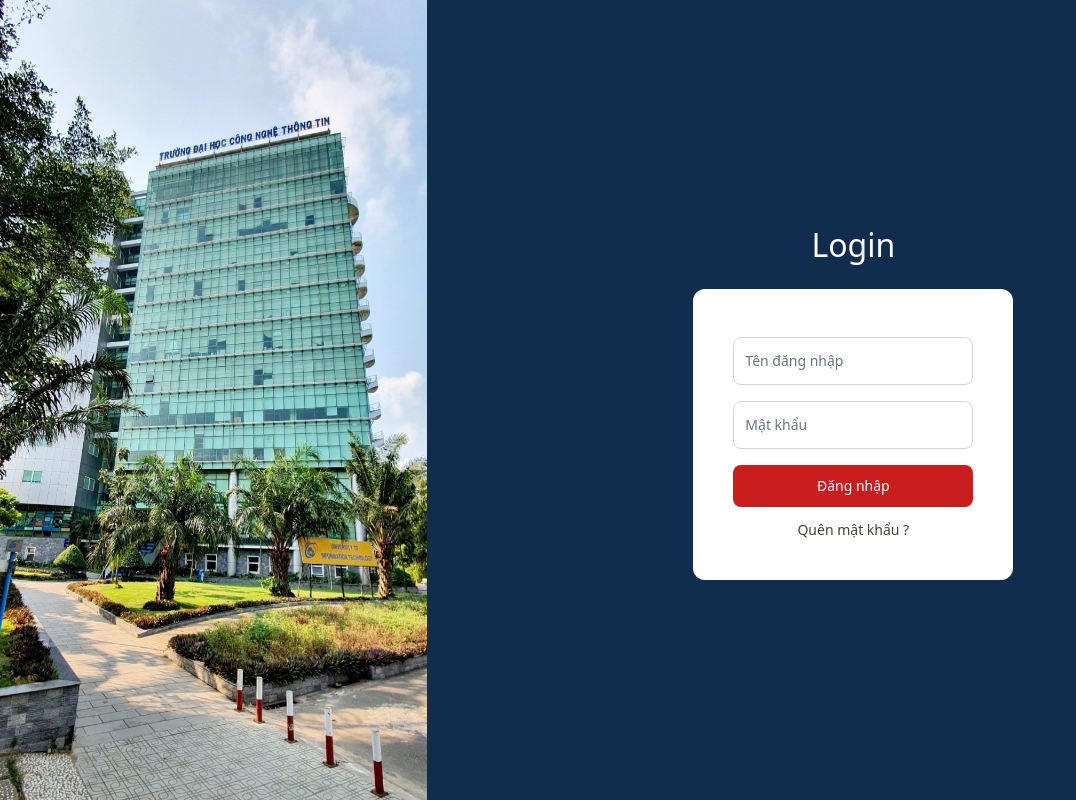
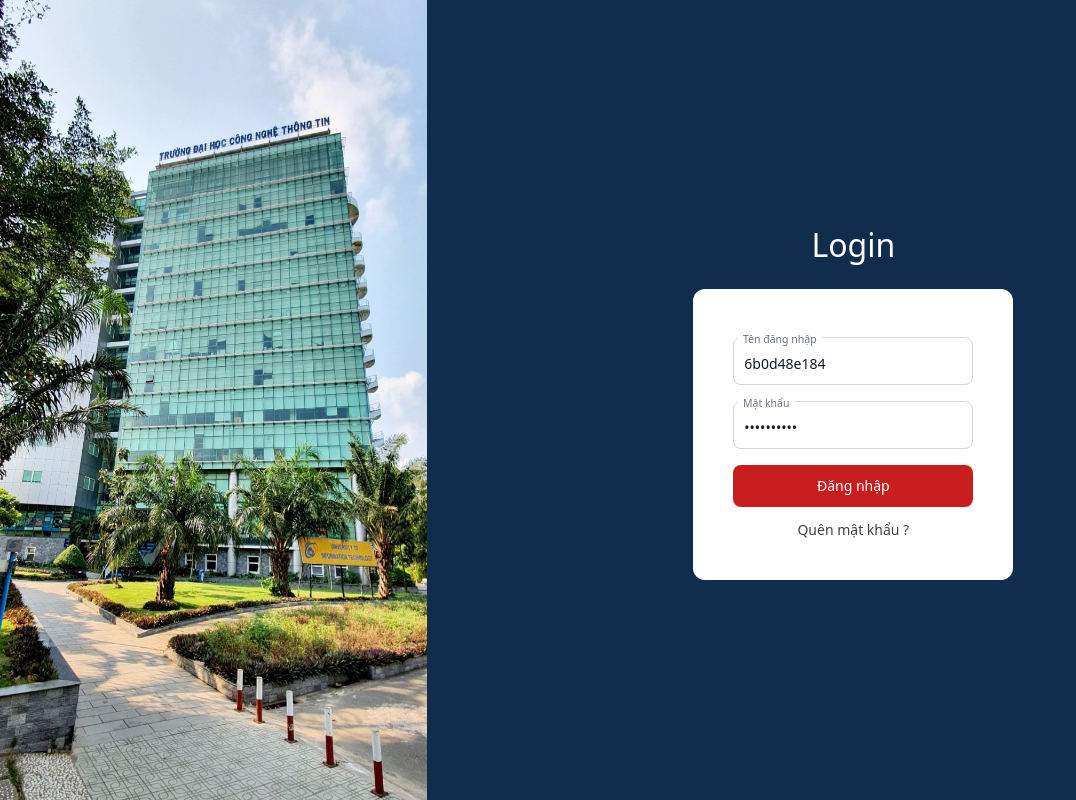
Before and after one commit to 4nh3k/Student-Management-, a React (Vite) app: page /login in a window 1280 px wide. Shown: the whole page, without its empty margins (0-1076 px from the left). Built offline with nearby package versions, Linux system fonts and the light colour scheme.

Commit message:
Refactor authentication and role handling

```diff
--- a/src/layouts/MainLayout/MainLayout.tsx
+++ b/src/layouts/MainLayout/MainLayout.tsx
@@ -6,14 +6,15 @@ import authApi from 'src/apis/auth.api';
 import Breadcrumbs from 'src/components/Breadcrumb';
 import SidebarComponent from 'src/components/Sidebar';
 import { useAppContext } from 'src/contexts/app.contexts';
-import { setAccessTokenToLS, setProfileToLS } from './../../utils/auth';
+import {
+  getProfileFromLS,
+  setAccessTokenToLS,
+  setProfileToLS
+} from './../../utils/auth';
 
-interface MainLayoutProps {
-  isAdmin?: boolean;
-}
-
-export default function MainLayout({ isAdmin = false }: MainLayoutProps) {
-  const { setIsAuthenticated } = useAppContext();
+export default function MainLayout() {
+  const { setIsAuthenticated, profile } = useAppContext();
+  const isAdmin = getProfileFromLS() === 'nv';
 
   const logoutMutation = useMutation({
     mutationFn: () => authApi.logout(),
--- a/src/pages/Login/Login.tsx
+++ b/src/pages/Login/Login.tsx
@@ -11,16 +11,19 @@ interface Props {
   role: string;
 }
 export default function Login({ role }: Props) {
-  const [username, setUsername] = useState('');
-  const [password, setPassword] = useState('');
+  const [username, setUsername] = useState(
+    role === 'nv' ? 'admin' : '6b0d48e184'
+  );
+  const [password, setPassword] = useState(
+    role === 'nv' ? 'admin' : 'dbcd12e1b0'
+  );
   const { setIsAuthenticated } = useAppContext();
 
   const loginMutation = useMutation({
     mutationFn: () => authApi.login(username, password, role),
     onSuccess: data => {
       console.log(data);
-      if (role === 'sv') setAccessTokenToLS(data.data.accessToken);
-      else setAccessTokenToLS(data.data.token);
+      setAccessTokenToLS(data.data.accessToken);
       setProfileToLS(role);
       setIsAuthenticated(true);
       toast.success('Đăng nhập thành công');
--- a/src/useRouteElement.tsx
+++ b/src/useRouteElement.tsx
@@ -23,6 +23,7 @@ import Transcript from './pages/Transcript/Transcript';
 import CoursesConfimation from './pages/UserCourseManagement/CoursesConfimation/CoursesConfimation';
 import CoursesRegistered from './pages/UserCourseManagement/CoursesRegistered/CoursesRegistered';
 import CoursesRegistration from './pages/UserCourseManagement/CoursesRegistration/CoursesRegistration';
+import { getProfileFromLS } from './utils/auth';
 function ProtectedRoute() {
   const { isAuthenticated } = useAppContext();
   return isAuthenticated ? <Outlet /> : <Navigate to='/login' />;
@@ -45,8 +46,8 @@ const AuthRouteChildren: RouteObject[] = [
 ];
 
 export default function useRouteElement() {
-  const { profile } = useAppContext();
-  const isAdmin = profile === 'nv';
+  const isAdmin = getProfileFromLS() === 'nv';
+  console.log(isAdmin);
   const routeElement = useRoutes([
     {
       element: <RejectedRoute />,
@@ -56,7 +57,7 @@ export default function useRouteElement() {
       element: <ProtectedRoute />,
       children: [
         {
-          element: <MainLayout isAdmin={isAdmin} />,
+          element: <MainLayout />,
           children: [
             {
               element: <Dashboard />,
```
